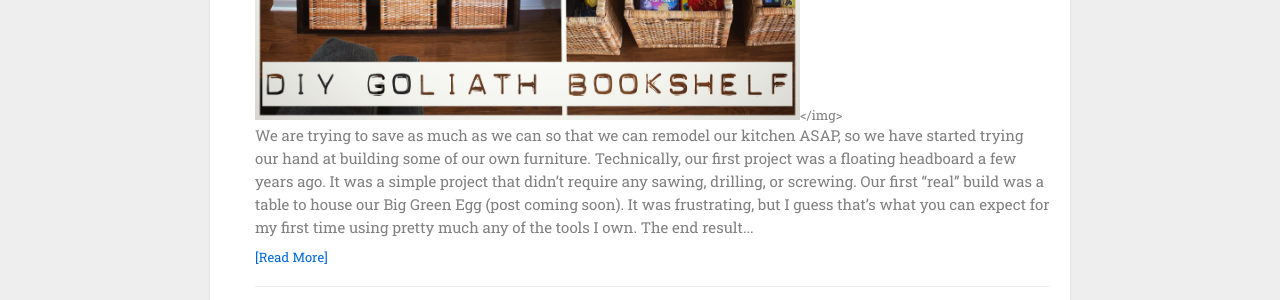
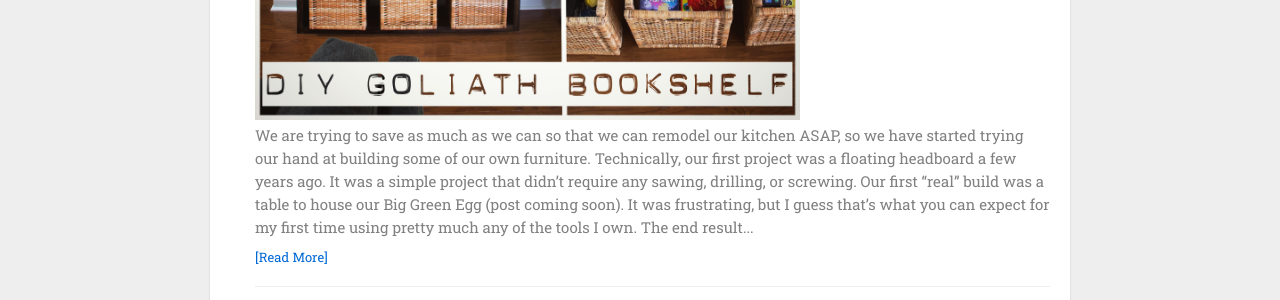
Before and after one commit to bhazzard/bhazzard.github.com, a Jekyll site: the page built from index.md, in a window 1280 px wide and 1400 px high, scrolled down 381 px. Shown: the part 154-454 px from the top of the window. Built offline with Jekyll 4.4.1, drawn with Linux system fonts in a browser that asks for light colours.

Commit message:
fix trailing </img> tag

```diff
--- a/index.md
+++ b/index.md
@@ -8,7 +8,7 @@
       <div class="index_date">{{ post.date | date_to_string }}</div>
 
       {% if post.cover-photo %}
-        <img src="{{ post.cover-photo }}" style="max-width: 545px;"></img>
+        <img src="{{ post.cover-photo }}" style="max-width: 545px;" />
       {% endif %}
 
       <div class="post-content-truncate">
```
